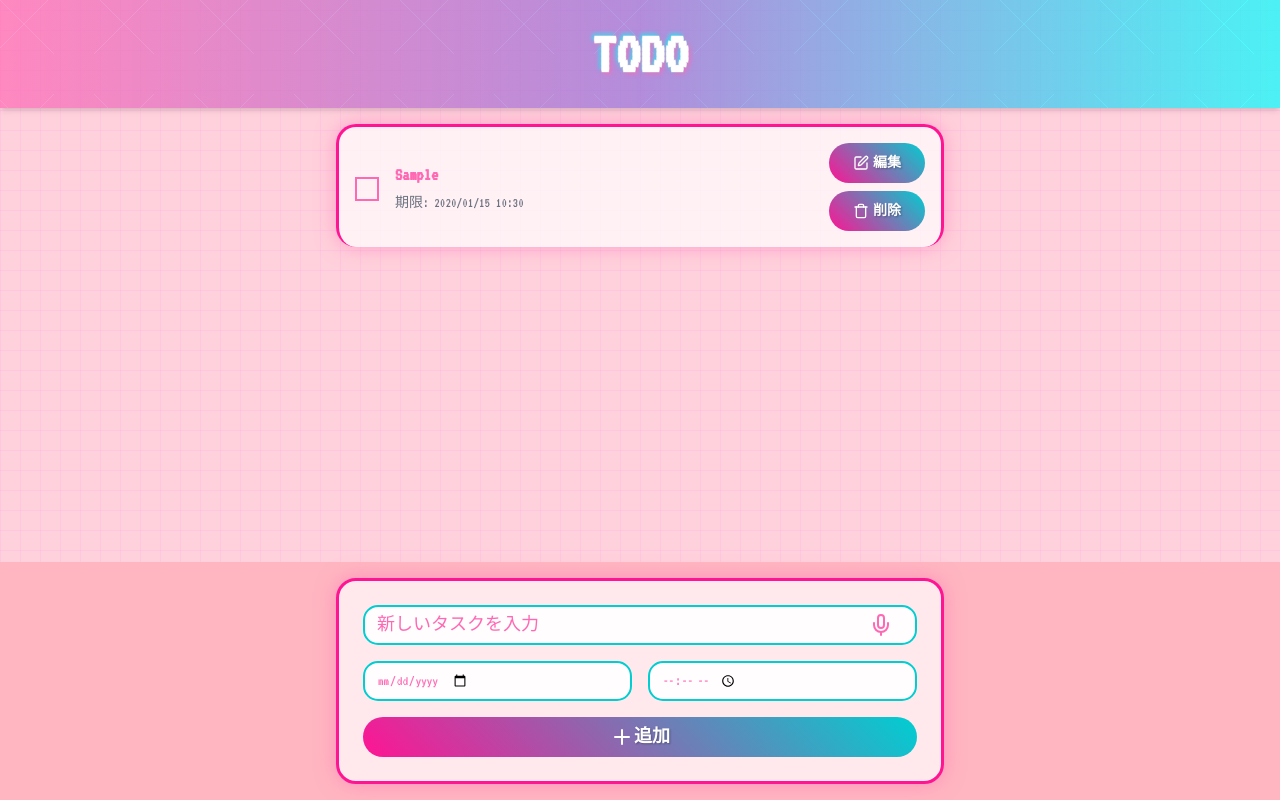
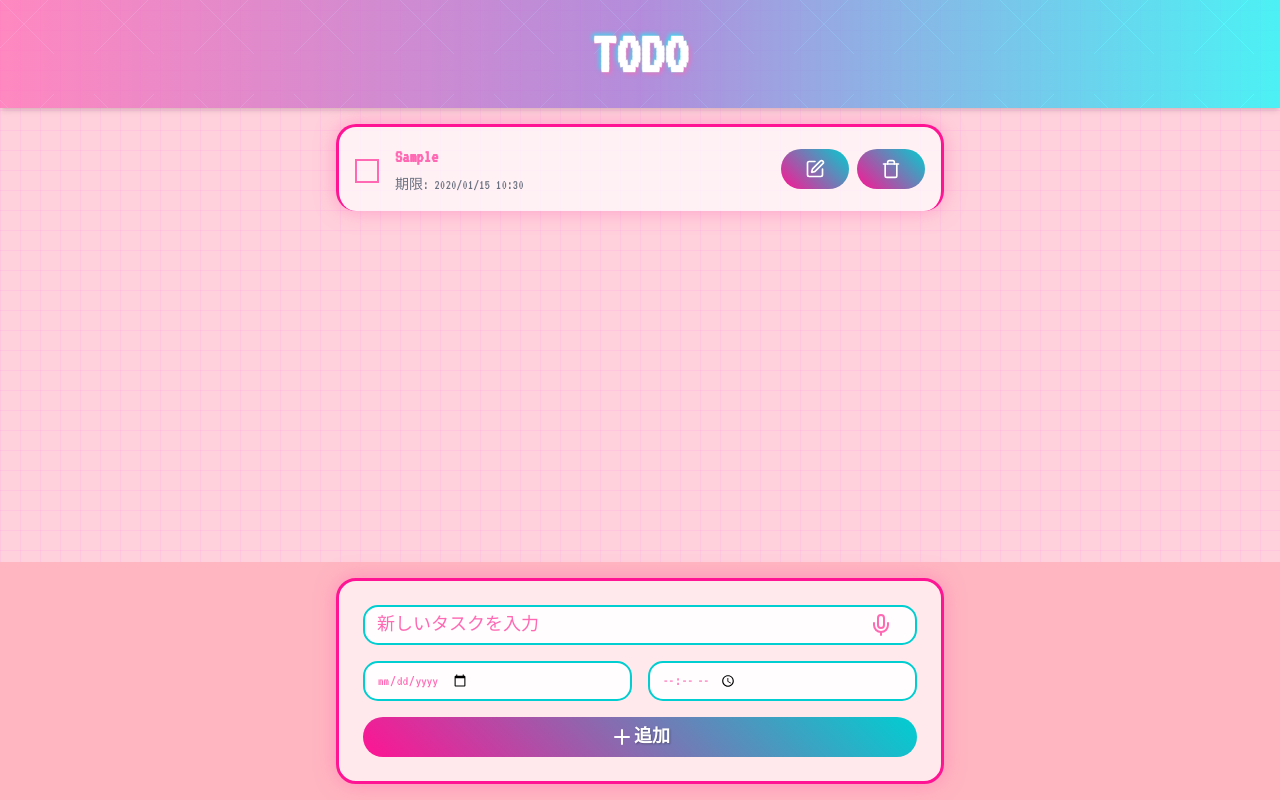
Before and after one commit to kentaro/todo, a Next.js app: page /todo/ in a window 1280 px wide. Both pictures are taken after typing "Sample", "2020-01-15", "10:30" into the empty fields and a click on the button "追加". Built offline with nearby package versions, Linux system fonts and the light colour scheme.

Commit message:
編集・削除は、アイコンだけだしてください。アイコンが隠れないよう、ボタンの幅は調整してください。

```diff
--- a/src/components/todo-item.tsx
+++ b/src/components/todo-item.tsx
@@ -89,14 +89,12 @@ export function TodoItem({ todo, onToggle, onDelete, onUpdate }: TodoItemProps)
           </p>
         )}
       </div>
-      <div className="flex flex-col gap-2">
-        <Button onClick={() => setIsEditing(true)} className="y2k-button w-24 h-10 p-0 flex items-center justify-center">
-          <Edit className="w-5 h-5 mr-1" />
-          <span>編集</span>
+      <div className="flex flex-col sm:flex-row gap-2">
+        <Button onClick={() => setIsEditing(true)} className="y2k-button w-18 h-10 p-0 flex items-center justify-center">
+          <Edit className="w-5 h-5" />
         </Button>
-        <Button onClick={() => onDelete(todo.id)} className="y2k-button bg-red-500 hover:bg-red-600 w-24 h-10 p-0 flex items-center justify-center">
-          <Trash className="w-5 h-5 mr-1" />
-          <span>削除</span>
+        <Button onClick={() => onDelete(todo.id)} className="y2k-button bg-red-500 hover:bg-red-600 w-18 h-10 p-0 flex items-center justify-center">
+          <Trash className="w-5 h-5" />
         </Button>
       </div>
     </div>
```
